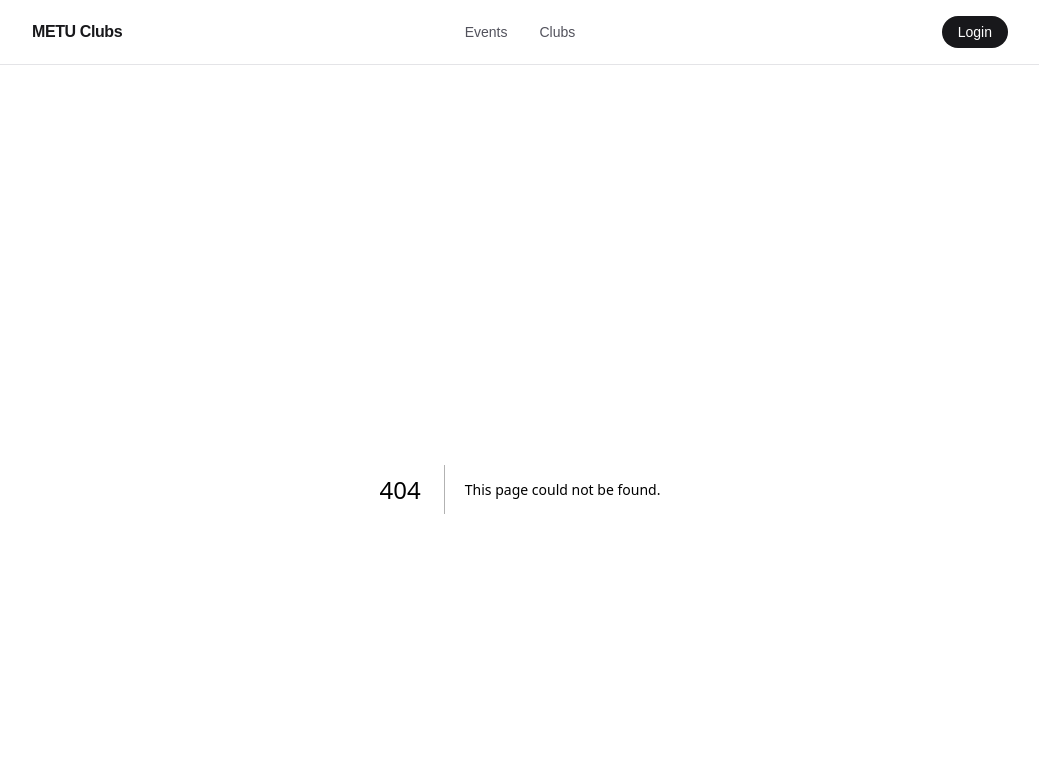
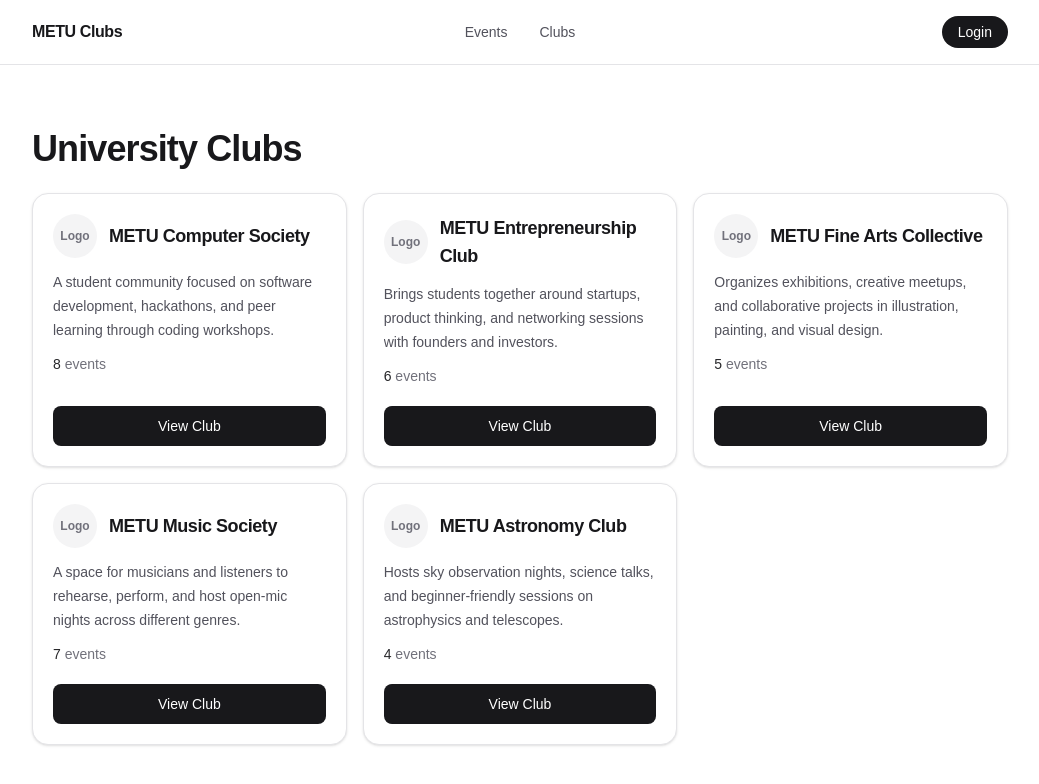
Before and after one commit to Batuhan-METU/METU_Community_Project, a Next.js app in the folder frontend/: page /clubs in a window 1280 px wide. Before the commit this address had no page. Shown: the top 784 px of the page, without its empty margins (120-1159 px from the left). Built offline with nearby package versions, Linux system fonts and the light colour scheme.

Commit message:
Complete clubs system with club detail and club events

```diff
--- /dev/null
+++ b/frontend/src/app/clubs/[id]/page.tsx
@@ -0,0 +1,72 @@
+import { notFound } from "next/navigation";
+import EventCard from "../../components/EventCard";
+import { mockClubs } from "../../lib/mockClubs";
+import { mockEvents } from "../../lib/mockEvents";
+
+type ClubDetailPageProps = {
+  params: Promise<{ id: string }>;
+};
+
+export default async function ClubDetailPage({ params }: ClubDetailPageProps) {
+  const { id } = await params;
+  const clubId = Number(id);
+  const club = mockClubs.find((item) => item.id === clubId);
+
+  if (!club) {
+    notFound();
+  }
+
+  const clubEvents = mockEvents.filter((event) => event.club === club.name);
+
+  return (
+    <div className="mx-auto max-w-5xl px-6 py-10 md:py-14">
+      <article className="rounded-2xl border border-zinc-200 bg-white p-6 shadow-sm md:p-8">
+        <p className="text-xs font-medium uppercase tracking-wide text-zinc-500">
+          {club.category}
+        </p>
+
+        <h1 className="mt-3 text-3xl font-semibold tracking-tight text-zinc-900 md:text-4xl">
+          {club.name}
+        </h1>
+
+        <p className="mt-6 leading-7 text-zinc-700">{club.description}</p>
+
+        <div className="mt-6 grid gap-3 text-sm text-zinc-600 sm:grid-cols-2">
+          <p>
+            <span className="font-medium text-zinc-800">Category:</span>{" "}
+            {club.category}
+          </p>
+          <p>
+            <span className="font-medium text-zinc-800">Number of Events:</span>{" "}
+            {club.numberOfEvents}
+          </p>
+        </div>
+      </article>
+
+      <section className="mt-10">
+        <h2 className="text-2xl font-semibold tracking-tight text-zinc-900">
+          Club Events
+        </h2>
+
+        <div className="mt-5 grid gap-4 sm:grid-cols-2 lg:grid-cols-3">
+          {clubEvents.map((event) => (
+            <EventCard
+              key={event.id}
+              id={event.id}
+              title={event.title}
+              club={event.club}
+              date={event.date}
+              location={event.location}
+            />
+          ))}
+        </div>
+
+        {clubEvents.length === 0 && (
+          <p className="mt-4 text-sm text-zinc-500">
+            No events are available for this club yet.
+          </p>
+        )}
+      </section>
+    </div>
+  );
+}
--- /dev/null
+++ b/frontend/src/app/clubs/page.tsx
@@ -0,0 +1,24 @@
+import ClubCard from "../components/ClubCard";
+import { mockClubs } from "../lib/mockClubs";
+
+export default function ClubsPage() {
+  return (
+    <div className="mx-auto max-w-5xl px-6 py-8 md:py-10">
+      <h1 className="text-3xl font-semibold tracking-tight text-zinc-900 md:text-4xl">
+        University Clubs
+      </h1>
+
+      <div className="mt-6 grid gap-4 sm:grid-cols-2 lg:grid-cols-3">
+        {mockClubs.map((club) => (
+          <ClubCard
+            key={club.id}
+            id={club.id}
+            name={club.name}
+            description={club.description}
+            eventCount={club.numberOfEvents}
+          />
+        ))}
+      </div>
+    </div>
+  );
+}
--- /dev/null
+++ b/frontend/src/app/components/ClubCard.tsx
@@ -0,0 +1,47 @@
+import Link from "next/link";
+
+type ClubCardProps = {
+  id: number;
+  name: string;
+  description: string;
+  eventCount: number;
+};
+
+export default function ClubCard({
+  id,
+  name,
+  description,
+  eventCount,
+}: ClubCardProps) {
+  return (
+    <Link href={`/clubs/${id}`} className="group block h-full">
+      <article className="h-full rounded-2xl border border-zinc-200 bg-white p-5 shadow-sm transition-all duration-300 hover:-translate-y-1 hover:shadow-lg">
+        <div className="flex h-full flex-col justify-between gap-5">
+          <div className="space-y-3">
+            <div className="flex items-center gap-3">
+              <div className="flex h-11 w-11 shrink-0 items-center justify-center rounded-full bg-zinc-100 text-xs font-semibold text-zinc-500">
+                Logo
+              </div>
+              <h3 className="text-lg font-semibold tracking-tight text-zinc-900">
+                {name}
+              </h3>
+            </div>
+
+            <p className="line-clamp-3 text-sm leading-6 text-zinc-600">
+              {description}
+            </p>
+
+            <p className="text-sm text-zinc-500">
+              <span className="font-medium text-zinc-800">{eventCount}</span>{" "}
+              events
+            </p>
+          </div>
+
+          <span className="block w-full rounded-lg bg-zinc-900 px-4 py-2.5 text-center text-sm font-medium text-white transition-colors duration-200 group-hover:bg-zinc-800">
+            View Club
+          </span>
+        </div>
+      </article>
+    </Link>
+  );
+}
--- a/frontend/src/app/components/EventCard.tsx
+++ b/frontend/src/app/components/EventCard.tsx
@@ -6,6 +6,7 @@
   club: string;
   date: string;
   location: string;
+  joined?: boolean;
 }
 
 export default function EventCard({
@@ -14,6 +15,7 @@
   club,
   date,
   location,
+  joined = false,
 }: EventCardProps) {
   const formattedDate = new Date(date).toLocaleDateString("tr-TR", {
     day: "2-digit",
@@ -30,9 +32,16 @@
       <article className="h-full rounded-2xl border border-zinc-200 bg-white p-5 shadow-sm transition-all duration-300 hover:-translate-y-1 hover:shadow-lg">
         <div className="flex h-full flex-col justify-between gap-6">
           <div className="space-y-3">
-            <p className="text-xs font-medium uppercase tracking-wide text-zinc-500">
-              {club}
-            </p>
+            <div className="flex items-center justify-between gap-3">
+              <p className="text-xs font-medium uppercase tracking-wide text-zinc-500">
+                {club}
+              </p>
+              {joined && (
+                <span className="rounded-full bg-emerald-50 px-2.5 py-1 text-[11px] font-medium text-emerald-700">
+                  Joined
+                </span>
+              )}
+            </div>
             <h3 className="line-clamp-2 text-lg font-semibold leading-snug text-zinc-900">
               {title}
             </h3>
--- /dev/null
+++ b/frontend/src/app/components/JoinEventButton.tsx
@@ -0,0 +1,46 @@
+"use client";
+
+import { useState } from "react";
+
+export default function JoinEventButton() {
+  const [joined, setJoined] = useState(false);
+
+  return (
+    <div className="mt-8">
+      <button
+        type="button"
+        onClick={() => setJoined(true)}
+        disabled={joined}
+        className={`inline-flex items-center gap-2 rounded-lg px-5 py-2.5 text-sm font-medium transition-all duration-300 ${
+          joined
+            ? "cursor-default bg-emerald-100 text-emerald-700"
+            : "bg-zinc-900 text-white hover:bg-zinc-800"
+        }`}
+      >
+        {joined && (
+          <svg
+            viewBox="0 0 20 20"
+            fill="currentColor"
+            aria-hidden="true"
+            className="h-4 w-4"
+          >
+            <path
+              fillRule="evenodd"
+              d="M16.704 5.29a1 1 0 0 1 .006 1.414l-7.2 7.267a1 1 0 0 1-1.42 0L3.29 9.171a1 1 0 1 1 1.414-1.414l4.096 4.096 6.49-6.556a1 1 0 0 1 1.414-.006Z"
+              clipRule="evenodd"
+            />
+          </svg>
+        )}
+        <span>{joined ? "Joined" : "Join Event"}</span>
+      </button>
+
+      <p
+        className={`mt-2 text-sm text-emerald-600 transition-opacity duration-300 ${
+          joined ? "opacity-100" : "opacity-0"
+        }`}
+      >
+        You joined this event
+      </p>
+    </div>
+  );
+}
--- a/frontend/src/app/events/[id]/page.tsx
+++ b/frontend/src/app/events/[id]/page.tsx
@@ -1,4 +1,5 @@
 import { notFound } from "next/navigation";
+import JoinEventButton from "../../components/JoinEventButton";
 import { mockEvents } from "../../lib/mockEvents";
 
 type EventDetailPageProps = {
@@ -50,9 +51,7 @@
 
         <p className="mt-6 leading-7 text-zinc-700">{event.description}</p>
 
-        <button className="mt-8 rounded-lg bg-zinc-900 px-5 py-2.5 text-sm font-medium text-white transition-colors hover:bg-zinc-800">
-          Join Event
-        </button>
+        <JoinEventButton />
       </article>
     </div>
   );
--- /dev/null
+++ b/frontend/src/app/lib/mockClubs.ts
@@ -0,0 +1,57 @@
+export type ClubCategory =
+  | "Engineering"
+  | "Business"
+  | "Art"
+  | "Music"
+  | "Science";
+
+export type MockClub = {
+  id: number;
+  name: string;
+  description: string;
+  category: ClubCategory;
+  numberOfEvents: number;
+};
+
+export const mockClubs: MockClub[] = [
+  {
+    id: 1,
+    name: "METU Computer Society",
+    description:
+      "A student community focused on software development, hackathons, and peer learning through coding workshops.",
+    category: "Engineering",
+    numberOfEvents: 8,
+  },
+  {
+    id: 2,
+    name: "METU Entrepreneurship Club",
+    description:
+      "Brings students together around startups, product thinking, and networking sessions with founders and investors.",
+    category: "Business",
+    numberOfEvents: 6,
+  },
+  {
+    id: 3,
+    name: "METU Fine Arts Collective",
+    description:
+      "Organizes exhibitions, creative meetups, and collaborative projects in illustration, painting, and visual design.",
+    category: "Art",
+    numberOfEvents: 5,
+  },
+  {
+    id: 4,
+    name: "METU Music Society",
+    description:
+      "A space for musicians and listeners to rehearse, perform, and host open-mic nights across different genres.",
+    category: "Music",
+    numberOfEvents: 7,
+  },
+  {
+    id: 5,
+    name: "METU Astronomy Club",
+    description:
+      "Hosts sky observation nights, science talks, and beginner-friendly sessions on astrophysics and telescopes.",
+    category: "Science",
+    numberOfEvents: 4,
+  },
+];
```
